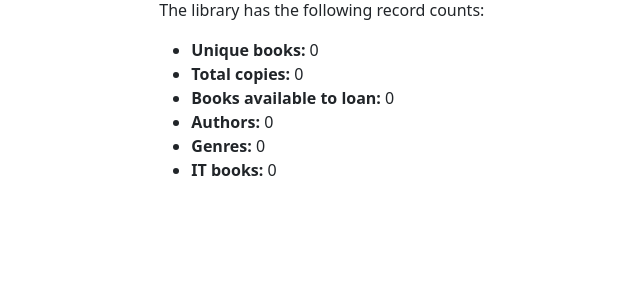
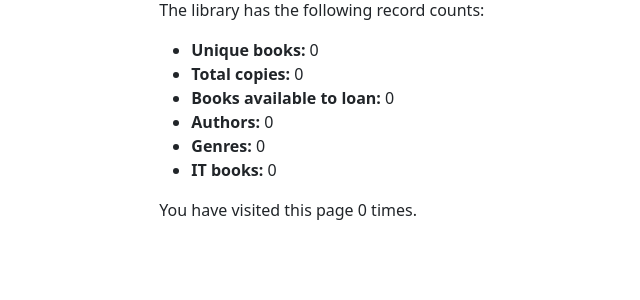
Before and after one commit to karttrak/locallibrary, a Django app: page /catalog/ in a window 1280 px wide. Shown: the part 144-444 px from the top of the page, without its empty margins (66-706 px from the left). Run offline with Django 4.2, Linux system fonts and the light colour scheme; data that the repository does not hold is empty.

Commit message:
Add session count to home page

```diff
--- a/catalog/templates/index.html
+++ b/catalog/templates/index.html
@@ -20,4 +20,8 @@
   <li><strong>Genres:</strong> {{ num_genres }}</li>
   <li><strong>IT books:</strong> {{ num_its }}</li>
 </ul>
+
+<p>
+  You have visited this page {{ num_visits }} time{{ num_visits|pluralize }}.
+</p>
 {% endblock %}
--- a/catalog/views.py
+++ b/catalog/views.py
@@ -5,6 +5,10 @@ from .models import Book, Author, BookInstance, Genre
 
 def index(request):
     """View function for home page of site."""
+
+    # Number of visits to this view, as counted in the session variable
+    num_visits = request.session.get('num_visits', 0)
+    request.session['num_visits'] = num_visits + 1
 
     # Generate counts of some of the main objects
     num_books = Book.objects.all().count()
@@ -21,6 +25,7 @@ def index(request):
     num_its = Book.objects.filter(title__icontains='it').count()
 
     context = {
+        'num_visits': num_visits,
         'num_books': num_books,
         'num_instances': num_instances,
         'num_instances_available': num_instances_available,
```
